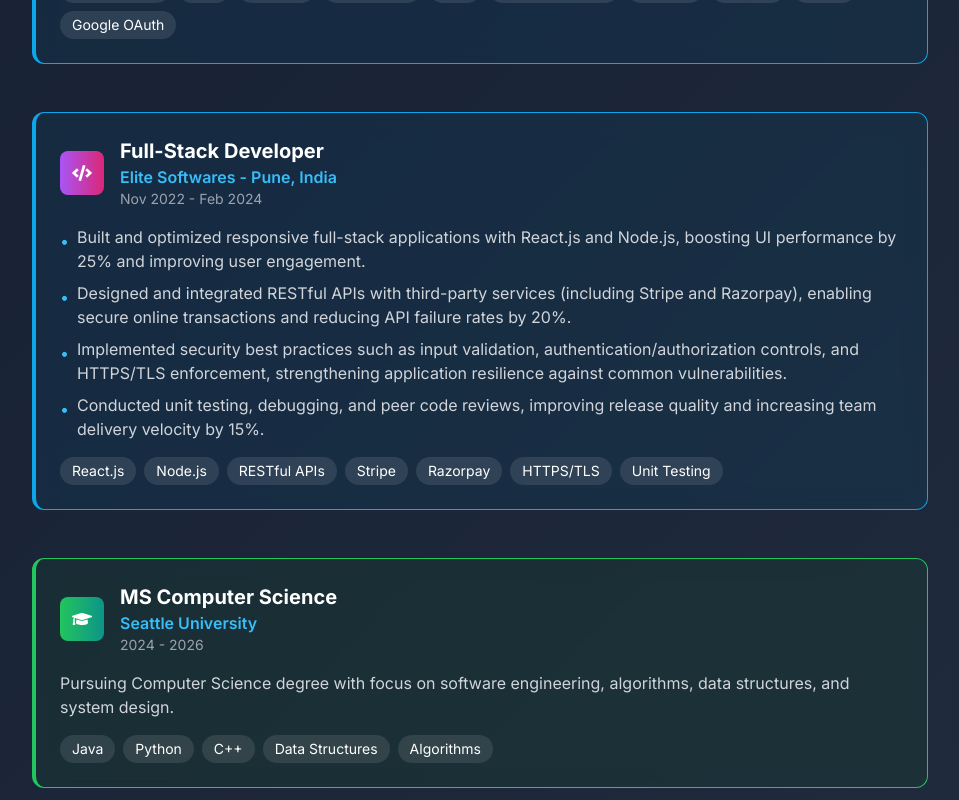
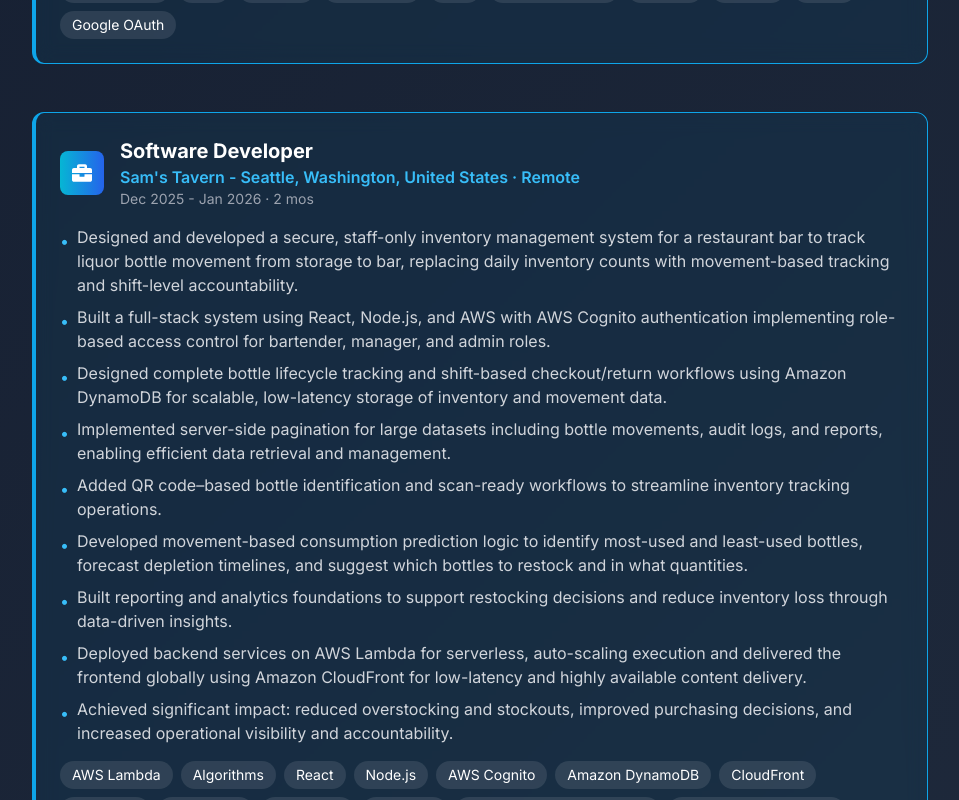
Before and after one commit to Gauravmadhukarkhandekar/gauravkhandekar.github.io, a React (Create React App) app: page / in a window 1280 px wide. Shown: the part 2500-3300 px from the top of the page, without its empty margins (160-1119 px from the left). Built offline with nearby package versions, Linux system fonts and the light colour scheme.

Commit message:
Add Sam's Tavern experience and configure Vercel build

```diff
--- a/src/components/Experience.js
+++ b/src/components/Experience.js
@@ -19,6 +19,26 @@ const Experience = () => {
       ],
       technologies: ['AWS Amplify', 'ECS', 'Lambda', 'DynamoDB', 'SQS', 'CloudFormation', 'React.js', 'Node.js', 'Stripe', 'Google OAuth'],
       color: 'from-primary-500 to-blue-600'
+    },
+    {
+      type: 'work',
+      icon: FaBriefcase,
+      title: 'Software Developer',
+      company: "Sam's Tavern - Seattle, Washington, United States · Remote",
+      period: 'Dec 2025 - Jan 2026 · 2 mos',
+      description: [
+        'Designed and developed a secure, staff-only inventory management system for a restaurant bar to track liquor bottle movement from storage to bar, replacing daily inventory counts with movement-based tracking and shift-level accountability.',
+        'Built a full-stack system using React, Node.js, and AWS with AWS Cognito authentication implementing role-based access control for bartender, manager, and admin roles.',
+        'Designed complete bottle lifecycle tracking and shift-based checkout/return workflows using Amazon DynamoDB for scalable, low-latency storage of inventory and movement data.',
+        'Implemented server-side pagination for large datasets including bottle movements, audit logs, and reports, enabling efficient data retrieval and management.',
+        'Added QR code–based bottle identification and scan-ready workflows to streamline inventory tracking operations.',
+        'Developed movement-based consumption prediction logic to identify most-used and least-used bottles, forecast depletion timelines, and suggest which bottles to restock and in what quantities.',
+        'Built reporting and analytics foundations to support restocking decisions and reduce inventory loss through data-driven insights.',
+        'Deployed backend services on AWS Lambda for serverless, auto-scaling execution and delivered the frontend globally using Amazon CloudFront for low-latency and highly available content delivery.',
+        'Achieved significant impact: reduced overstocking and stockouts, improved purchasing decisions, and increased operational visibility and accountability.'
+      ],
+      technologies: ['AWS Lambda', 'Algorithms', 'React', 'Node.js', 'AWS Cognito', 'Amazon DynamoDB', 'CloudFront', 'QR Codes', 'Serverless', 'Pagination', 'Analytics', 'Role-Based Access Control', 'Inventory Management'],
+      color: 'from-cyan-500 to-blue-600'
     },
     {
       type: 'work',
```
Also changed, not shown: vercel.json (added).
